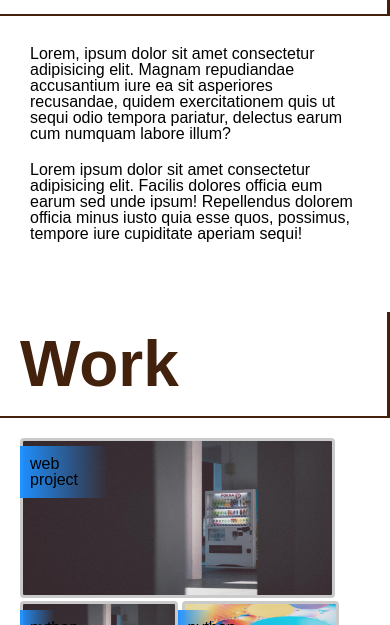
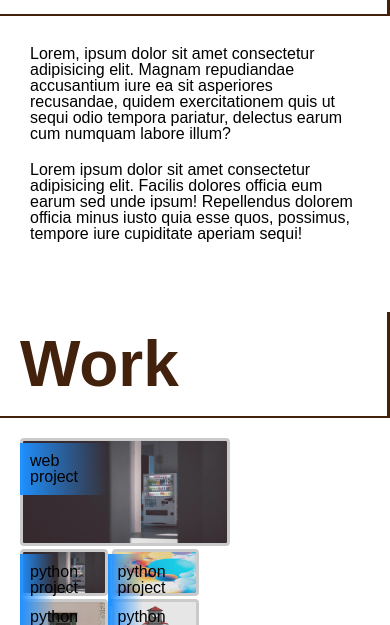
Before and after one commit to Philip741/portfolio, a plain HTML site: page index.html in a window 390 px wide. Shown: the part 475-1100 px from the top of the page. Drawn offline with Linux system fonts and the light colour scheme.

Commit message:
adjust sizing for small screens

```diff
--- a/assets/style.css
+++ b/assets/style.css
@@ -174,7 +174,7 @@ li {
 }
 
 
-@media (max-width: 640px) {
+@media (max-width: 700px) {
 
     .nav_elements {
         margin: 10px;
@@ -221,13 +221,13 @@ li {
         border-radius: 4px;
         filter: contrast(0.8);
         height: 70.5%;
-        width: 90%;
+        width: 60%;
     }
     #work_smaller_image > img {
         border: 3px solid #ddd;
         border-radius: 4px;
         height: 25%;
-        width: 45%;
+        width: 25%;
         filter: contrast(0.8);
 
     }
@@ -243,7 +243,7 @@ li {
         position:absolute;
         top:5%;
         width: 10%;
-        left: 45%;
+        left: 25%;
         background: linear-gradient(to right, var(--blue), transparent);
     }
     #project4_label {
@@ -256,7 +256,7 @@ li {
         position:absolute;
         top:50%;
         width: 10%;
-        left: 45%;
+        left: 25%;
         background: linear-gradient(to right, var(--blue), transparent);
     }
 }
--- a/index.html
+++ b/index.html
@@ -16,7 +16,7 @@
       </div>
       <div id="anchor_style" class="nav_elements">
         <a href="#about_me_container">About Me</a>
-        <a href="#work_img">Work</a>
+        <a href="#work_container">Work</a>
         <a href="#contact_container">Contact</a>
         <a href="#resume_container">Resume</a>
       </div>
```
